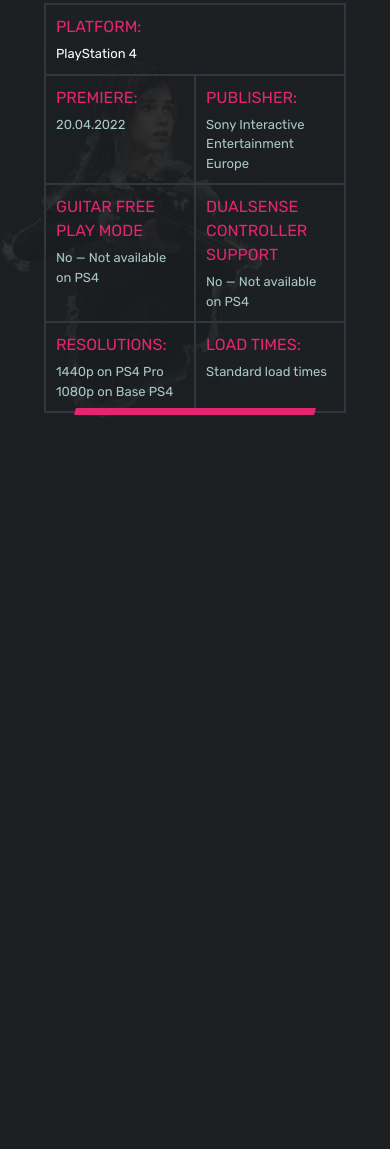
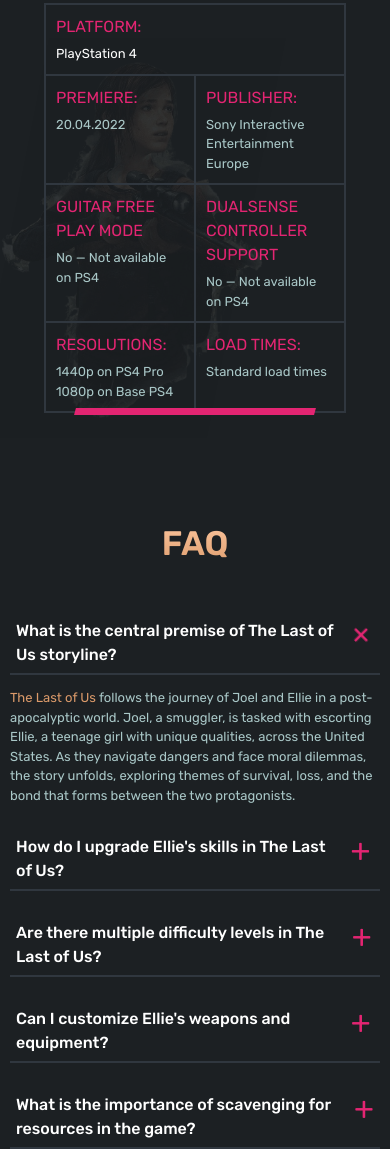
Before and after one commit to individualita/game_landing, a website: page src/index.html in a window 390 px wide. Shown: the part 5526-6675 px from the top of the page. Before the commit the page ends 5964 px from the top, so only its background shows below. Drawn offline with nearby package versions, Linux system fonts and the light colour scheme; files that its build step writes are made by us from their sources; files whose address does not match are found by name.

Commit message:
the faq section has been adapted for mobile devices

```diff
--- a/src/index.html
+++ b/src/index.html
@@ -503,7 +503,7 @@
                 </div>
             </div>
         </div>
-    </section><!--
+    </section>
     <section class="faq" id="faq">
         <div class="container">
             <h2 class="title faq__title">FAQ</h2>
@@ -555,7 +555,7 @@
                 </li>
             </ul>
         </div>
-    </section>
+    </section><!--
     <footer class="footer">
         <div class="container">
             <div class="footer__wrapper">
--- a/src/sass/blocks/_media.scss
+++ b/src/sass/blocks/_media.scss
@@ -391,4 +391,16 @@
             height: 400px;
         }
     }
+    .faq {
+        &__header {
+            gap: 5px;
+        }
+        &__question {
+            font-size: 16px;
+            font-weight: 500;
+        }
+        &__answer {
+            font-size: 13px;
+        }
+    }
 }
```
Also changed, not shown: dist/css/style.min.css, dist/index.html.
